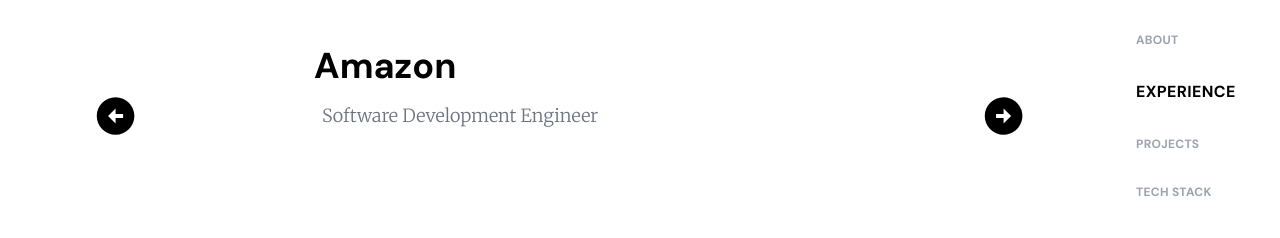
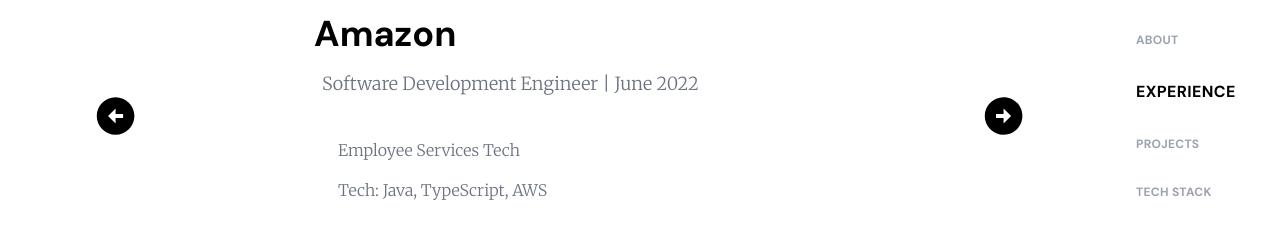
Before and after one commit to davidk101/portfolio, a React (Create React App) app: page /experience in a window 1280 px wide. Shown: the part 308-546 px from the top of the page. Built offline with nearby package versions, Linux system fonts and the light colour scheme.

Commit message:
Update experience.js

```diff
--- a/src/pages/experience.js
+++ b/src/pages/experience.js
@@ -11,25 +11,25 @@ const Work = ({ setPage, pageVariants, pageTransition }) => {
     const workList = [
         {
             head1: "Amazon",
-            head2: "Software Development Engineer",
-            body1: "",
-            body2: "",
+            head2: "Software Development Engineer | June 2022",
+            body1: "Employee Services Tech",
+            body2: "Tech: Java, TypeScript, AWS",
         },
         {
             head1: "Beyond The Horizon Technology",
-            head2: "Software Engineering Intern | January - May 2022",
+            head2: "Software Engineering Intern | Spring 2022",
             body1: "Kubernetes-native CI/CD pipeline development\n",
             body2: "Tech: Java, OpenShift, AWS, Tekton",
         },
         {
             head1: "Beyond The Horizon Technology",
-            head2: "Data Engineering Intern | August - December 2021",
+            head2: "Data Engineering Intern | Fall 2021",
             body1: "Enterprise Architecture",
             body2: "Tech: Bash, Python, AWS, SQL",
         },
         {
             head1: "NCR Corporation",
-            head2: "Software Engineering Intern | May - August 2021",
+            head2: "Software Engineering Intern | Summer 2021",
             body1:
                 "IoT Security for in-store devices",
             body2:
@@ -37,7 +37,7 @@ const Work = ({ setPage, pageVariants, pageTransition }) => {
         },
         {
             head1: "Autism Treatment Center",
-            head2: "Software Development Intern | January - May 2021 ",
+            head2: "Software Development Intern | Spring 2021 ",
             body1:
                 "API for an in-house patient management system",
             body2:
@@ -45,7 +45,7 @@ const Work = ({ setPage, pageVariants, pageTransition }) => {
         },
         {
             head1: "Association for Computing Machinery",
-            head2: "Undergraduate Researcher | January - May 2021",
+            head2: "Undergraduate Researcher | Spring 2021",
             body1:
                 "Utility of temporal LiDAR data in semantic segmentation\n",
             body2:
@@ -54,8 +54,8 @@ const Work = ({ setPage, pageVariants, pageTransition }) => {
             body4:"Honors: Awarded First Place overall at the Research Symposium"
         },
         {
-            head1: "City of Dallas - Office of Innovation",
-            head2: "Software Development Intern | August - December 2020",
+            head1: "City of Dallas",
+            head2: "Software Development Intern | Fall 2020",
             body1:
                 "API for a real-time Service Request dashboard",
             body2:
```
